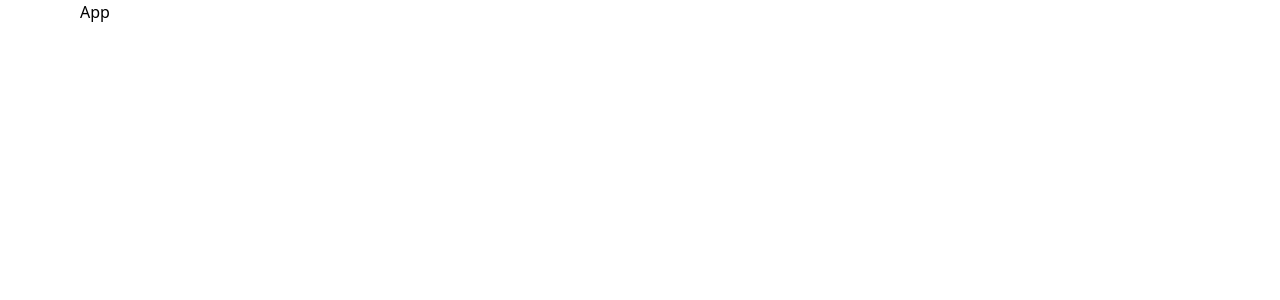
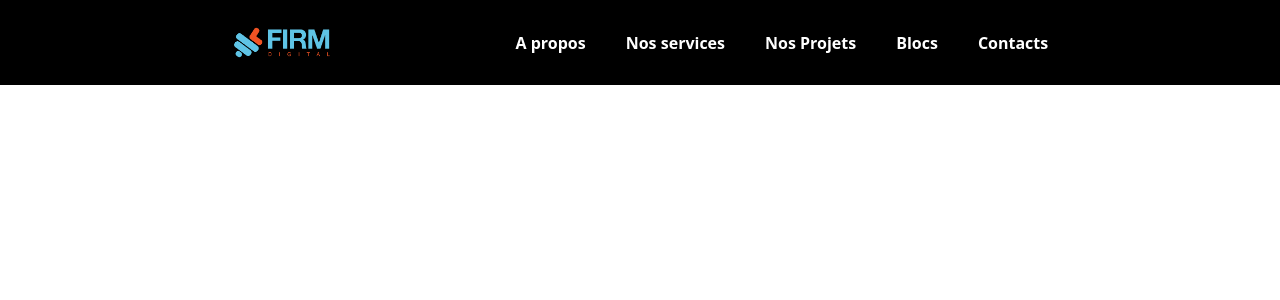
Before and after one commit to firmdigital/website, a React (Create React App) app: page / in a window 1280 px wide. Shown: the top 300 px of the page. Built offline with nearby package versions, Linux system fonts and the light colour scheme.

Commit message:
navbar creation

```diff
--- a/package.json
+++ b/package.json
@@ -3,6 +3,7 @@
   "version": "0.1.0",
   "private": true,
   "dependencies": {
+    "@heroicons/react": "^2.1.1",
     "@testing-library/jest-dom": "^5.17.0",
     "@testing-library/react": "^13.4.0",
     "@testing-library/user-event": "^13.5.0",
--- a/src/App.js
+++ b/src/App.js
@@ -1,6 +1,8 @@
+
 function App() {
   return (
-   <div>App</div>
+   <div>
+   </div>
   );
 }
 
--- /dev/null
+++ b/src/Navlinks.js
@@ -0,0 +1,27 @@
+export const navlinks = [
+    {
+        id: 1,
+        name: 'A propos',
+        href: ''
+    },
+    {
+        id: 2,
+        name: 'Nos services',
+        href: ''
+    },
+    {
+        id: 3,
+        name: 'Nos Projets',
+        href: ''
+    },
+    {
+        id: 4,
+        name: 'Blocs',
+        href: ''
+    },
+    {
+        id: 5,
+        name: 'Contacts',
+        href: ''
+    }
+]
--- /dev/null
+++ b/src/components/Navbar.jsx
@@ -0,0 +1,127 @@
+import React, { useState } from "react";
+import { navlinks } from "../Navlinks";
+
+function Navbar() {
+  const [mobileMenu, setMobileMenu] = useState(false);
+
+  return (
+    <div className="w-full bg-black py-5 mx-auto max-w-[1920px] xl:px-20 md:px-4 px-4">
+      {/* Desktop Menu */}
+      <div className="md:flex hidden w-full items-center lg:justify-evenly md:justify-between gap-8">
+        {/* Logo */}
+        <a
+          href="/"
+          className="hover:cursor-pointer transition-all duration-500 hover:scale-110"
+        >
+          <img
+            alt="logo"
+            width={100}
+            height={100}
+            src="../assets/firm-digital-logo.png"
+          />
+        </a>
+        {/* Nav links */}
+        <div className="flex items-center gap-10">
+          {navlinks.map((nav) => {
+            return (
+              <div key={nav.id}>
+                <a
+                  href={nav.href}
+                  className="text-white cursor-pointer font-semibold text-base hover:bg-[#5FC4E6] hover:p-2 hover:rounded hover:text-gray-700 hover:scale-95 transition-all duration-300"
+                >
+                  {nav.name}
+                </a>
+              </div>
+            );
+          })}
+        </div>
+      </div>
+      {/* End Desktop Menu */}
+
+      {/* Mobile menu */}
+      <div className="md:hidden">
+        <div className="flex items-center gap-6 justify-between">
+          {/* Logo */}
+          <a
+            href="/"
+            className="hover:cursor-pointer transition-all duration-500 hover:scale-110"
+          >
+            <img
+              alt="logo"
+              width={80}
+              height={80}
+              src="../assets/firm-digital-logo.png"
+            />
+          </a>
+
+          <svg
+            xmlns="http://www.w3.org/2000/svg"
+            fill="none"
+            viewBox="0 0 24 24"
+            strokeWidth={1.5}
+            stroke="currentColor"
+            className="w-8 h-8 text-white cursor-pointer transition-all duration-500 hover:scale-95"
+            onClick={() => setMobileMenu(true)}
+          >
+            <path
+              strokeLinecap="round"
+              strokeLinejoin="round"
+              d="M3.75 6.75h16.5M3.75 12h16.5m-16.5 5.25h16.5"
+            />
+          </svg>
+        </div>
+
+        {/* Sidebar Mobile menu */}
+        {mobileMenu && (
+          <div className="h-full translate-x-[-0%] ease-in-out transition-all duration-500 bg-white absolute inset-0 p-5">
+            <div className="flex items-center justify-between">
+              <a
+                href="/"
+                className="hover:cursor-pointer transition-all duration-500 hover:scale-95"
+              >
+                <img
+                  alt="logo"
+                  width={100}
+                  height={100}
+                  src="../assets/firm-digital-logo.png"
+                />
+              </a>
+              <svg
+                xmlns="http://www.w3.org/2000/svg"
+                fill="none"
+                viewBox="0 0 24 24"
+                strokeWidth={1.5}
+                stroke="currentColor"
+                className="w-7 h-7 text-gray-100 bg-[#5FC4E6] rounded-full p-1 cursor-pointer transition-all duration-500 hover:scale-95"
+                onClick={() => setMobileMenu(!mobileMenu)}
+              >
+                <path
+                  strokeLinecap="round"
+                  strokeLinejoin="round"
+                  d="M6 18 18 6M6 6l12 12"
+                />
+              </svg>
+            </div>
+            <hr className="w-full border-[#5FC4E6]/20 my-1" />
+            <div className="flex flex-col gap-10 py-5">
+              {navlinks.map((nav) => {
+                return (
+                  <div key={nav.id}>
+                    <a
+                      href={nav.href}
+                      className="font-semibold text-base cursor-pointer"
+                    >
+                      {nav.name}
+                    </a>
+                  </div>
+                );
+              })}
+            </div>
+          </div>
+        )}
+      </div>
+    </div>
+  );
+}
+
+export default Navbar;
--- a/src/index.js
+++ b/src/index.js
@@ -4,10 +4,12 @@ import './index.css';
 import App from './App';
 import reportWebVitals from './reportWebVitals';
 import Layout from './components/Lajout';
+import Navbar from './components/Navbar';
 
 const root = ReactDOM.createRoot(document.getElementById('root'));
 root.render(
   <React.StrictMode>
+    <Navbar />
     <Layout>
       <App />
     </Layout>
```
Also changed, not shown: public/assets/firm-digital-logo.png (added), 1 other file (tests, documents, lock files or other folders).
